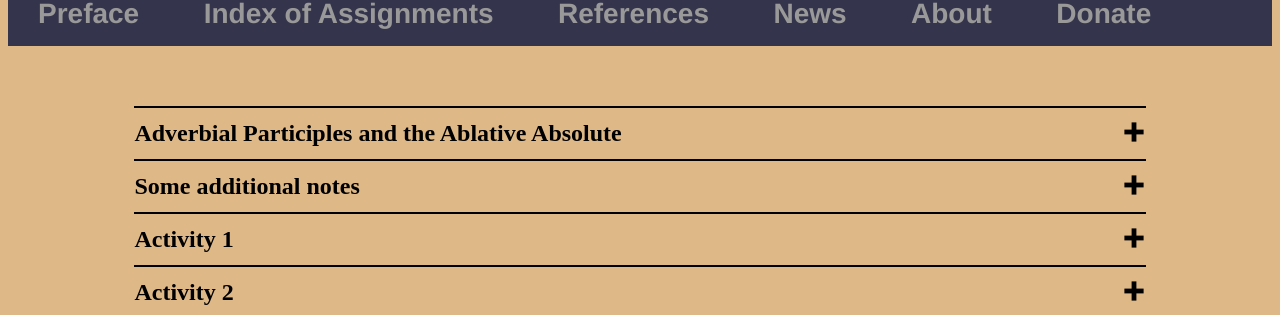
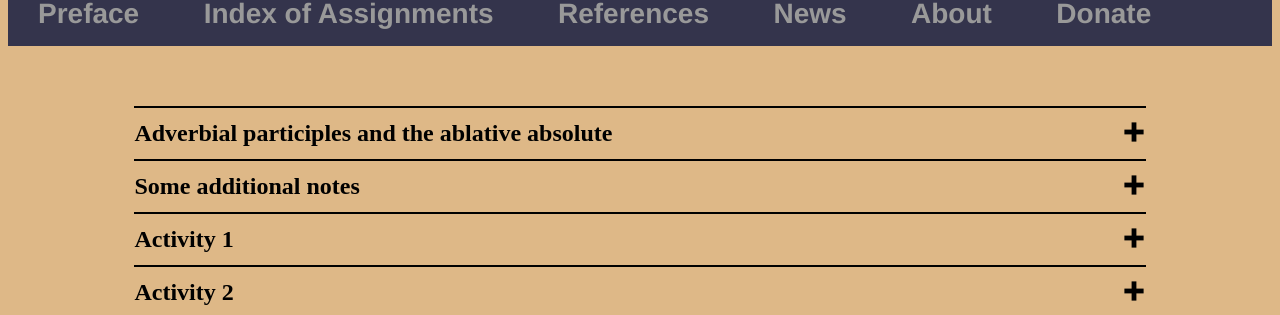
Before and after one commit to AlanCFleming82/AlanCFleming82.github.io, a Jekyll site: the page built from Assignments/2_Adverbial_participle.html, in a window 1280 px wide. Shown: the part 137-452 px from the top of the page. Built offline with Jekyll 4.4.1, drawn with Linux system fonts in a browser that asks for light colours; some of the changed lines change nothing that is shown.

Commit message:
Add files via upload

```diff
--- a/Assignments/2_Adverbial_participle.html
+++ b/Assignments/2_Adverbial_participle.html
@@ -1,10 +1,10 @@
 ---
 layout: default
-title: Assignment 2 Adverbial Particles and the Ablative Absolute
+title: Assignment 2 Adverbial participles and the ablative absolute
 description: Lesson 2 gives an overview of the adverbial functions of the particple.
 ---
 
-	<h2>Adverbial Participles and the Ablative Absolute</h2>
+	<h2>Adverbial participles and the ablative absolute</h2>
 	<div class="block">
 		<p>The majority of participles in Latin, particularly in prose, should be understood to perform an adverbial function. This is to say, they serve to situate or contextualize the action expressed the primary verb in the clause.</p>
 		<p>With this in view, many instances of the participle which might first appear to be attributive are best taken adverbially. Platō <span class="underline">scrībēns</span> mortuus est is not best rendered, “Plato, <span class="underline">who was writing</span>, died” but instead, “<span class="underline">While he was writing</span>, Plato died”. Likewise, Rēmus <span class="underline">ictus</span> in turbā cecidit is not best translated, “Remus, <span class="underline">struck</span>, fell in the commotion” but, “Remus <span class="underline">was struck and</span> fell in the commotion.” </p>
```
